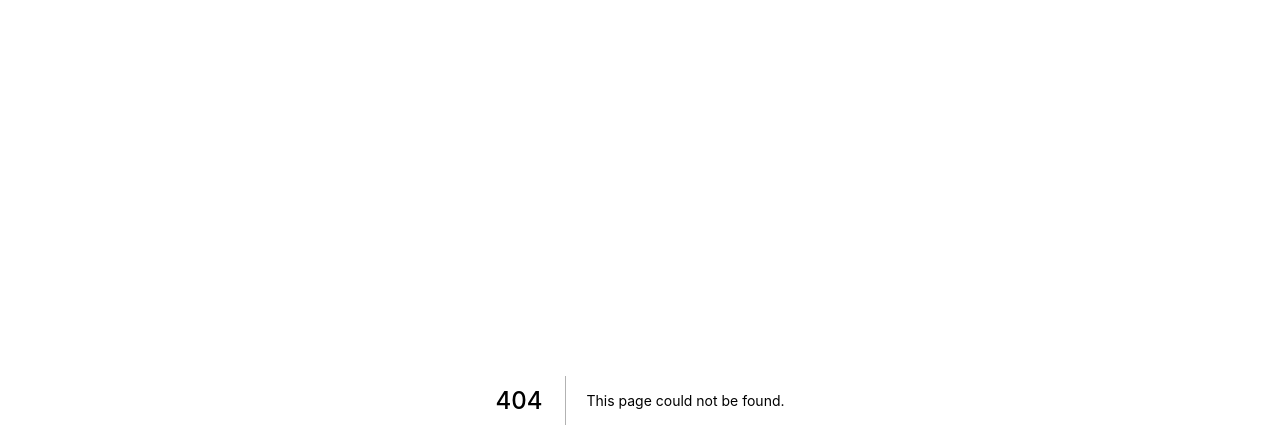
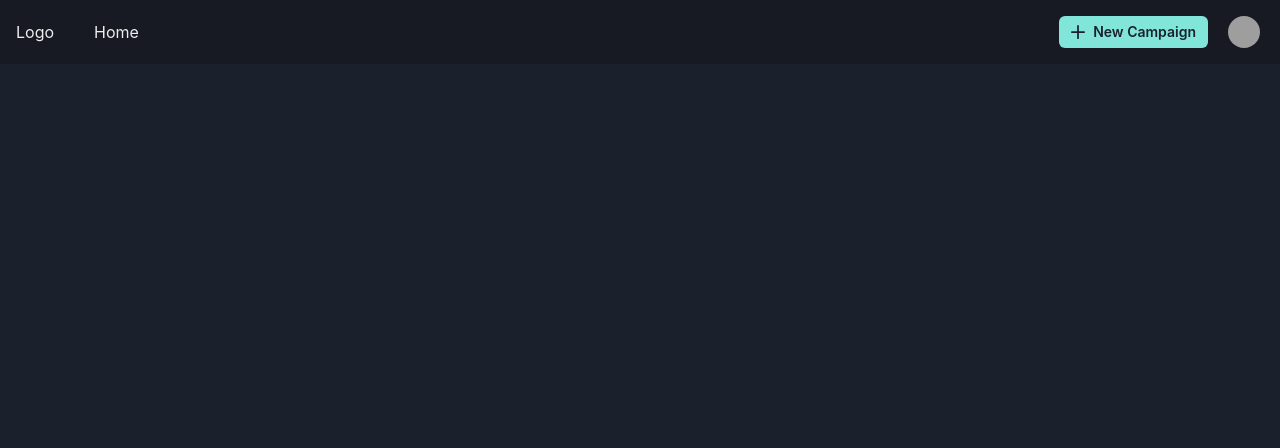
Before and after one commit to thinnguyenqb/CrowdfundingApp, a Next.js app: page /campaigns/1 in a window 1280 px wide. Before the commit this address had no page. Shown: the top 448 px of the page. Built offline with nearby package versions, Linux system fonts and the light colour scheme; grey boxes are pictures that could not be loaded.

Commit message:
feat: added detail campaign page

```diff
--- a/components/NavBar.js
+++ b/components/NavBar.js
@@ -28,7 +28,7 @@
             textDecoration: 'none',
             bg: useColorModeValue('gray.200', 'gray.700')
         }}
-        href={'#'}>
+        href={'/'}>
         {children}
     </Link>
 );
@@ -57,7 +57,7 @@
                     </HStack>
                     <Flex alignItems={'center'}>
                         <Button variant={'solid'} colorScheme={'teal'} size={'sm'} mr={4} leftIcon={<AddIcon />}>
-                            Add Campaign
+                            New Campaign
                         </Button>
                         <Menu>
                             <MenuButton as={Button} rounded={'full'} variant={'link'} cursor={'pointer'}>
--- /dev/null
+++ b/pages/campaigns/[id].js
@@ -0,0 +1,95 @@
+import {
+  Box,
+  Flex,
+  Avatar,
+  HStack,
+  Link,
+  IconButton,
+  Button,
+  Menu,
+  MenuButton,
+  MenuList,
+  MenuItem,
+  MenuDivider,
+  useDisclosure,
+  useColorModeValue,
+  Stack
+} from '@chakra-ui/react';
+import { HamburgerIcon, CloseIcon, AddIcon } from '@chakra-ui/icons';
+
+const Links = ['Home'];
+
+const NavLink = ({ children }) => (
+  <Link
+      px={2}
+      py={1}
+      rounded={'md'}
+      _hover={{
+          textDecoration: 'none',
+          bg: useColorModeValue('gray.200', 'gray.700')
+      }}
+      href={'/'}>
+      {children}
+  </Link>
+);
+
+export default function Navbar() {
+  const { isOpen, onOpen, onClose } = useDisclosure();
+
+  return (
+      <>
+          <Box bg={useColorModeValue('gray.100', 'gray.900')} px={4}>
+              <Flex h={16} alignItems={'center'} justifyContent={'space-between'}>
+                  <IconButton
+                      size={'md'}
+                      icon={isOpen ? <CloseIcon /> : <HamburgerIcon />}
+                      aria-label={'Open Menu'}
+                      display={{ md: 'none' }}
+                      onClick={isOpen ? onClose : onOpen}
+                  />
+                  <HStack spacing={8} alignItems={'center'}>
+                      <Box>Logo</Box>
+                      <HStack as={'nav'} spacing={4} display={{ base: 'none', md: 'flex' }}>
+                          {Links.map((link) => (
+                              <NavLink key={link}>{link}</NavLink>
+                          ))}
+                      </HStack>
+                  </HStack>
+                  <Flex alignItems={'center'}>
+                      <Button variant={'solid'} colorScheme={'teal'} size={'sm'} mr={4} leftIcon={<AddIcon />}>
+                          New Campaign
+                      </Button>
+                      <Menu>
+                          <MenuButton as={Button} rounded={'full'} variant={'link'} cursor={'pointer'}>
+                              <Avatar
+                                  size={'sm'}
+                                  src={
+                                      'https://images.unsplash.com/photo-1493666438817-866a91353ca9?ixlib=rb-0.3.5&q=80&fm=jpg&crop=faces&fit=crop&h=200&w=200&s=b616b2c5b373a80ffc9636ba24f7a4a9'
+                                  }
+                              />
+                          </MenuButton>
+                          <MenuList>
+                              <MenuItem>Link 1</MenuItem>
+                              <MenuItem>Link 2</MenuItem>
+                              <MenuDivider />
+                              <MenuItem>Link 3</MenuItem>
+                          </MenuList>
+                      </Menu>
+                  </Flex>
+              </Flex>
+
+              {isOpen ? (
+                  <Box pb={4} display={{ md: 'none' }}>
+                      <Stack as={'nav'} spacing={4}>
+                          {Links.map((link) => (
+                              <NavLink key={link}>{link}</NavLink>
+                          ))}
+                      </Stack>
+                  </Box>
+              ) : null}
+          </Box>
+
+          {/* <Box p={4}>Main Content Here</Box> */}
+      </>
+  );
+}
```
Also changed, not shown: components/Card.js (+7 -4 lines), components/CardSlider.js (+5 -16 lines), components/Layout.js (added, +12 -0 lines), pages/index.js (+3 -5 lines), 2 other files (tests, documents, lock files or other folders).
